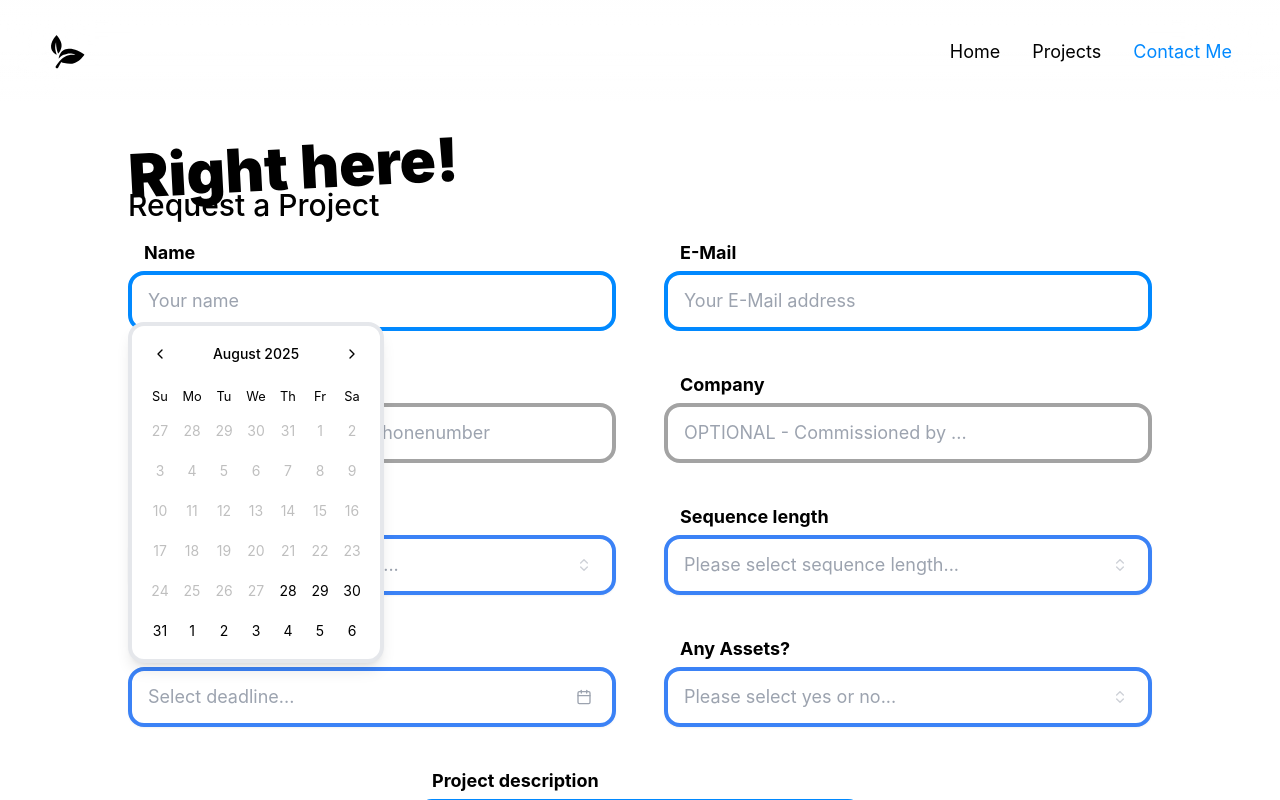
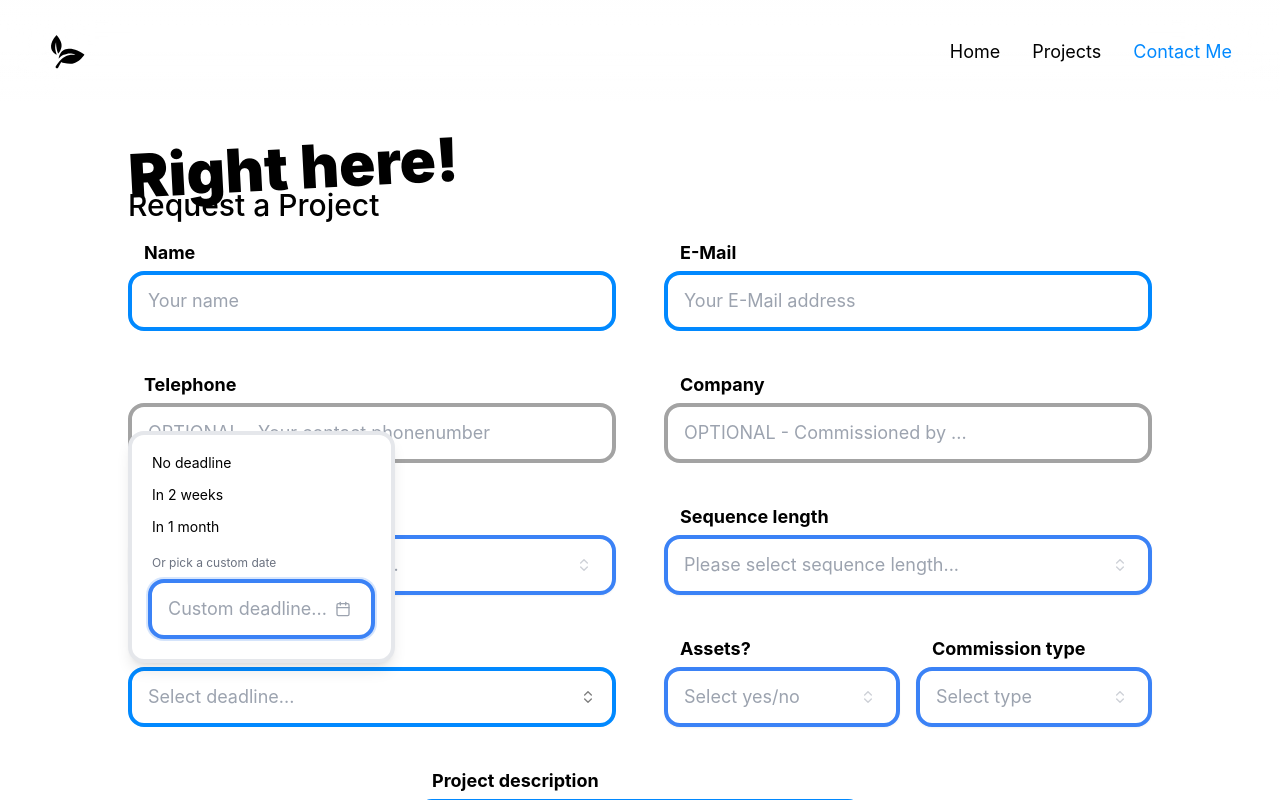
Before and after one commit to Snupai/heymiizu-fm-site, a Next.js app: page /contact in a window 1280 px wide. Both pictures are taken after a click on the button "Select deadline...". Shown: the top 800 px of the page. Built offline with nearby package versions, Linux system fonts and the light colour scheme.

Commit message:
custom date picker and dynamic validation and commission type

```diff
--- a/src/app/contact/ContactForm.tsx
+++ b/src/app/contact/ContactForm.tsx
@@ -24,6 +24,17 @@ const ASSETS_OPTIONS = [
   { value: 'No', label: 'No' },
 ];
 
+const COOPERATION_OPTIONS = [
+  { value: 'Long-term cooperation', label: 'Long-term coop' },
+  { value: 'One-off assignment', label: 'One-off assignment' },
+];
+
+const DEADLINE_PRESETS = [
+  { value: 'none', label: 'No deadline' },
+  { value: '2weeks', label: 'In 2 weeks' },
+  { value: '1month', label: 'In 1 month' },
+];
+
 interface FormState {
   name: string;
   email: string;
@@ -33,6 +44,7 @@ interface FormState {
   sequenceLength: string;
   deadline: string;
   assets: string;
+  cooperation: string;
   description: string;
 }
 
@@ -49,6 +61,7 @@ const initialState: FormState = {
   sequenceLength: '',
   deadline: '',
   assets: '',
+  cooperation: '',
   description: '',
 };
 
@@ -64,6 +77,15 @@ export default function ContactForm({ onSuccess }: ContactFormProps) {
   const [customSequenceLength, setCustomSequenceLength] = useState('');
   const [showCustomSequenceInput, setShowCustomSequenceInput] = useState(false);
   const [customDropdownOpen, setCustomDropdownOpen] = useState(false);
+  const [deadlinePreset, setDeadlinePreset] = useState<string>('custom');
+  const [deadlineOpen, setDeadlineOpen] = useState(false);
+
+  const formatDateEU = (date: Date) => {
+    const d = String(date.getDate()).padStart(2, '0');
+    const m = String(date.getMonth() + 1).padStart(2, '0');
+    const y = date.getFullYear();
+    return `${d}.${m}.${y}`;
+  };
 
   const handleChange = (e: React.ChangeEvent<HTMLInputElement | HTMLTextAreaElement | HTMLSelectElement>) => {
     const { name, value } = e.target;
@@ -112,6 +134,49 @@ export default function ContactForm({ onSuccess }: ContactFormProps) {
     setFlashFields(prev => prev.filter(f => f !== 'deadline'));
   };
 
+  const computePresetDate = (preset: string): Date | undefined => {
+    const now = new Date();
+    switch (preset) {
+      case '2weeks': {
+        const d = new Date(now);
+        d.setDate(d.getDate() + 14);
+        return d;
+      }
+      case '1month': {
+        const d = new Date(now);
+        d.setMonth(d.getMonth() + 1);
+        return d;
+      }
+      case '3months': {
+        const d = new Date(now);
+        d.setMonth(d.getMonth() + 3);
+        return d;
+      }
+      case 'none':
+        return undefined;
+      default:
+        return undefined;
+    }
+  };
+
+  const handleDeadlinePresetChange = (value: string) => {
+    setDeadlinePreset(value);
+    if (value === 'custom') {
+      // keep current selectedDate as-is; require user to pick if empty
+      return;
+    }
+    const d = computePresetDate(value);
+    setSelectedDate(d);
+    if (d) {
+      const dateString = d.toISOString().split('T')[0] ?? '';
+      setForm({ ...form, deadline: dateString });
+    } else {
+      setForm({ ...form, deadline: '' });
+    }
+    setMissingFields(prev => prev.filter(f => f !== 'deadline'));
+    setFlashFields(prev => prev.filter(f => f !== 'deadline'));
+  };
+
   const validateEmail = (email: string) => {
     const emailRegex = /^[^\s@]+@[^\s@]+\.[^\s@]+$/;
     return emailRegex.test(email);
@@ -141,7 +206,7 @@ export default function ContactForm({ onSuccess }: ContactFormProps) {
     if (!form.email) missingFields.push('email');
     if (!form.projectType) missingFields.push('projectType');
     if (!form.sequenceLength) missingFields.push('sequenceLength');
-    if (!form.deadline) missingFields.push('deadline');
+    if (deadlinePreset === 'custom' && !form.deadline) missingFields.push('deadline');
     if (!form.assets) missingFields.push('assets');
     if (!form.description) missingFields.push('description');
     if (missingFields.length > 0) {
@@ -174,6 +239,8 @@ export default function ContactForm({ onSuccess }: ContactFormProps) {
       if (res.ok) {
         setSuccess(true);
         setForm(initialState);
+        setSelectedDate(undefined);
+        setDeadlinePreset('custom');
         // Trigger parent overlay/video flow immediately on success
         if (typeof onSuccess === 'function') {
           onSuccess();
@@ -350,11 +417,62 @@ export default function ContactForm({ onSuccess }: ContactFormProps) {
           {/* Deadline */}
           <div className="col-span-1 md:col-span-1 flex flex-col">
             <label className="block font-bold mb-1 text-lg pl-4">Deadline</label>
-            <div className="relative">
+            <div className="relative w-full">
+              <Popover open={deadlineOpen} onOpenChange={setDeadlineOpen}>
+                <PopoverTrigger asChild>
+                  <button
+                    type="button"
+                    className={`w-full text-left border-4 rounded-2xl px-4 py-3 text-lg focus:outline-none transition-all flex items-center justify-between ${
+                      flashFields.includes('deadline') ? '[border-color:#f87171] focus:[border-color:#f87171] focus:[box-shadow:0_0_0_2px_#f87171]' : '[border-color:#0189ff] focus:[border-color:#0189ff] focus:[box-shadow:0_0_0_2px_#0189ff]'
+                    }`}
+                  >
+                    <span className={`truncate ${!form.deadline && deadlinePreset !== 'none' ? 'text-gray-400' : ''}`}>
+                      {deadlinePreset === 'none' && 'No deadline'}
+                      {deadlinePreset !== 'none' && selectedDate && formatDateEU(selectedDate)}
+                      {deadlinePreset === 'custom' && !selectedDate && 'Select deadline...'}
+                      {deadlinePreset !== 'custom' && deadlinePreset !== 'none' && !selectedDate && 'Select deadline...'}
+                    </span>
+                    <ChevronsUpDown className="h-4 w-4 opacity-50" />
+                  </button>
+                </PopoverTrigger>
+                <PopoverContent className="w-full p-0 bg-white border-4 border-gray-200 rounded-2xl shadow-lg z-50" align="start">
+                  <div className="p-2">
+                    <Command>
+                      <CommandList>
+                        <CommandEmpty>No option found.</CommandEmpty>
+                        <CommandGroup>
+                          {DEADLINE_PRESETS.map((option) => (
+                            <CommandItem
+                              key={option.value}
+                              value={option.value}
+                              onSelect={(currentValue) => {
+                                if (currentValue === 'custom') {
+                                  setDeadlinePreset('custom');
+                                  // Don't close; let user pick a date below
+                                  return;
+                                }
+                                handleDeadlinePresetChange(currentValue);
+                                setDeadlineOpen(false);
+                              }}
+                              className={`cursor-pointer transition-colors hover:bg-gray-50${deadlinePreset === option.value ? ' bg-brand-light text-brand-dark' : ''}`}
+                            >
+                              {option.label}
+                            </CommandItem>
+                          ))}
+                        </CommandGroup>
+                      </CommandList>
+                    </Command>
+                    <div className="px-2 pt-2 pb-3">
+                      <div className="text-xs text-gray-500 mb-2 pl-1">Or pick a custom date</div>
                       <DatePicker
                         date={selectedDate}
-                onDateChange={handleDateChange}
-                placeholder="Select deadline..."
+                        onDateChange={(d) => {
+                          setDeadlinePreset('custom');
+                          handleDateChange(d);
+                          // Close if a date is chosen
+                          if (d) setDeadlineOpen(false);
+                        }}
+                        placeholder="Custom deadline..."
                         error={flashFields.includes('deadline')}
                         minDate={(function() {
                           const minDate = new Date();
@@ -362,22 +480,45 @@ export default function ContactForm({ onSuccess }: ContactFormProps) {
                           return minDate;
                         })()}
                       />
-
-              {missingFields.includes('deadline') && <div className="text-red-600 font-bold text-xs absolute -bottom-5 right-2">This field is required.</div>}
                     </div>
                   </div>
-          {/* Any Assets */}
+                </PopoverContent>
+              </Popover>
+              {deadlinePreset === 'custom' && missingFields.includes('deadline') && (
+                <div className="text-red-600 font-bold text-xs absolute -bottom-5 right-2">This field is required.</div>
+              )}
+            </div>
+          </div>
+          {/* Any Assets / Commission type */}
           <div className="col-span-1 md:col-span-1 flex flex-col">
-            <label className="block font-bold mb-1 text-lg pl-4">Any Assets?</label>
+            <div className="grid grid-cols-1 md:grid-cols-2 gap-4">
+              <div className="flex flex-col">
+                <label className="block font-bold mb-1 text-lg pl-4">Assets?</label>
                 <div className="relative w-full">
                   <Combobox
                     options={ASSETS_OPTIONS}
                     value={form.assets}
                     onValueChange={(value) => handleComboboxChange('assets', value)}
-                placeholder="Please select yes or no..."
+                    placeholder="Select yes/no"
                     error={flashFields.includes('assets')}
                   />
-              {missingFields.includes('assets') && <div className="text-red-600 font-bold text-xs absolute -bottom-5 right-2">This field is required.</div>}
+                  {missingFields.includes('assets') && (
+                    <div className="text-red-600 font-bold text-xs absolute -bottom-5 right-2">This field is required.</div>
+                  )}
+                </div>
+              </div>
+              <div className="flex flex-col">
+                <label className="block font-bold mb-1 text-lg pl-4">Commission type</label>
+                <div className="relative w-full">
+                  <Combobox
+                    options={COOPERATION_OPTIONS}
+                    value={form.cooperation}
+                    onValueChange={(value) => handleComboboxChange('cooperation', value)}
+                    placeholder="Select type"
+                    error={flashFields.includes('cooperation')}
+                  />
+                </div>
+              </div>
             </div>
           </div>
           {/* Project Description */}
--- a/src/components/ui/date-picker.tsx
+++ b/src/components/ui/date-picker.tsx
@@ -48,7 +48,7 @@ export function DatePicker({
           )}
           disabled={disabled}
         >
-          {date ? format(date, "PPP") : <span>{placeholder}</span>}
+          {date ? format(date, "dd.MM.yyyy") : <span>{placeholder}</span>}
           <CalendarIcon className="h-4 w-4" />
         </Button>
       </PopoverTrigger>
```
Lines whose indentation alone changed are shown as unchanged.
